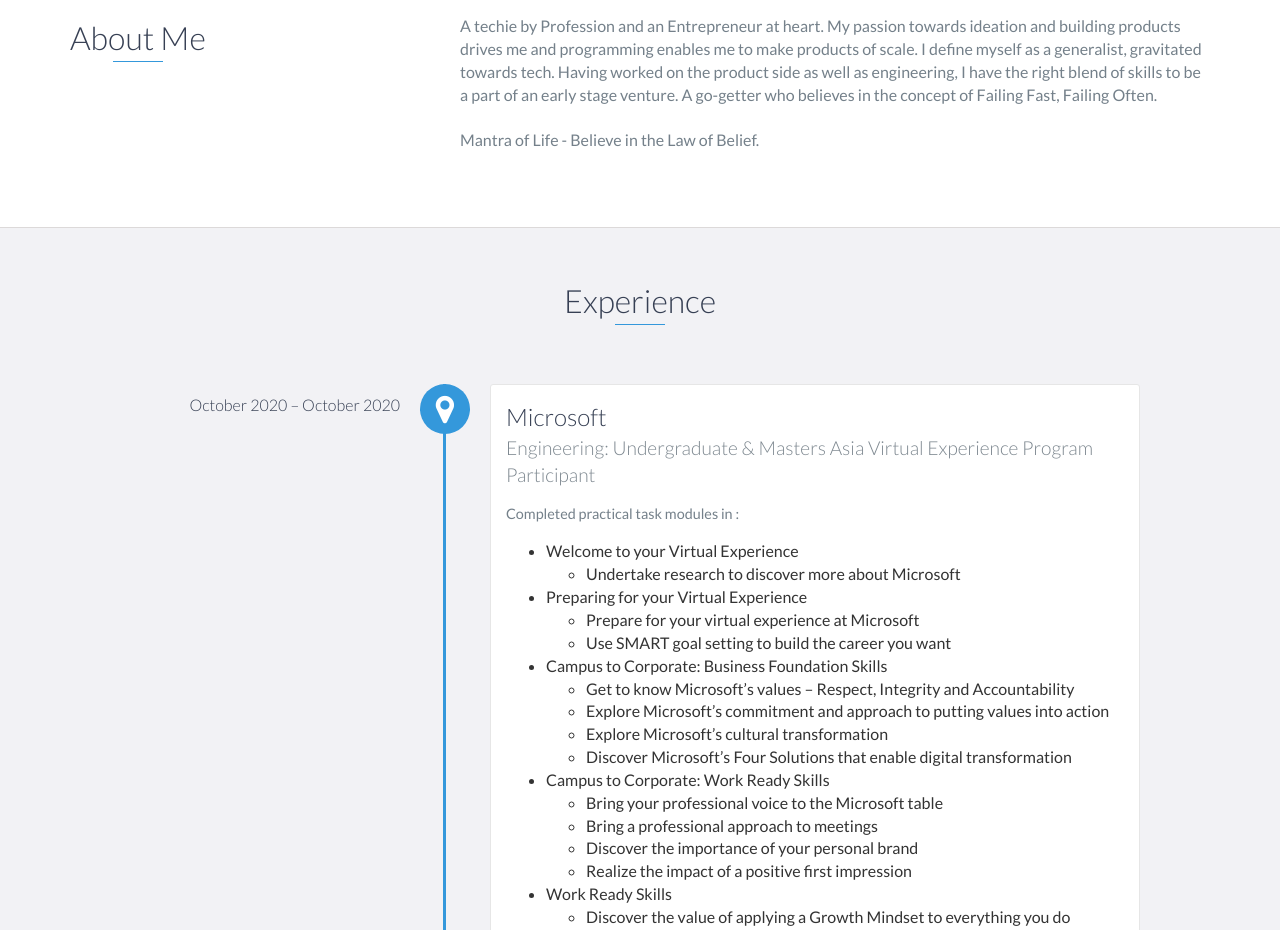
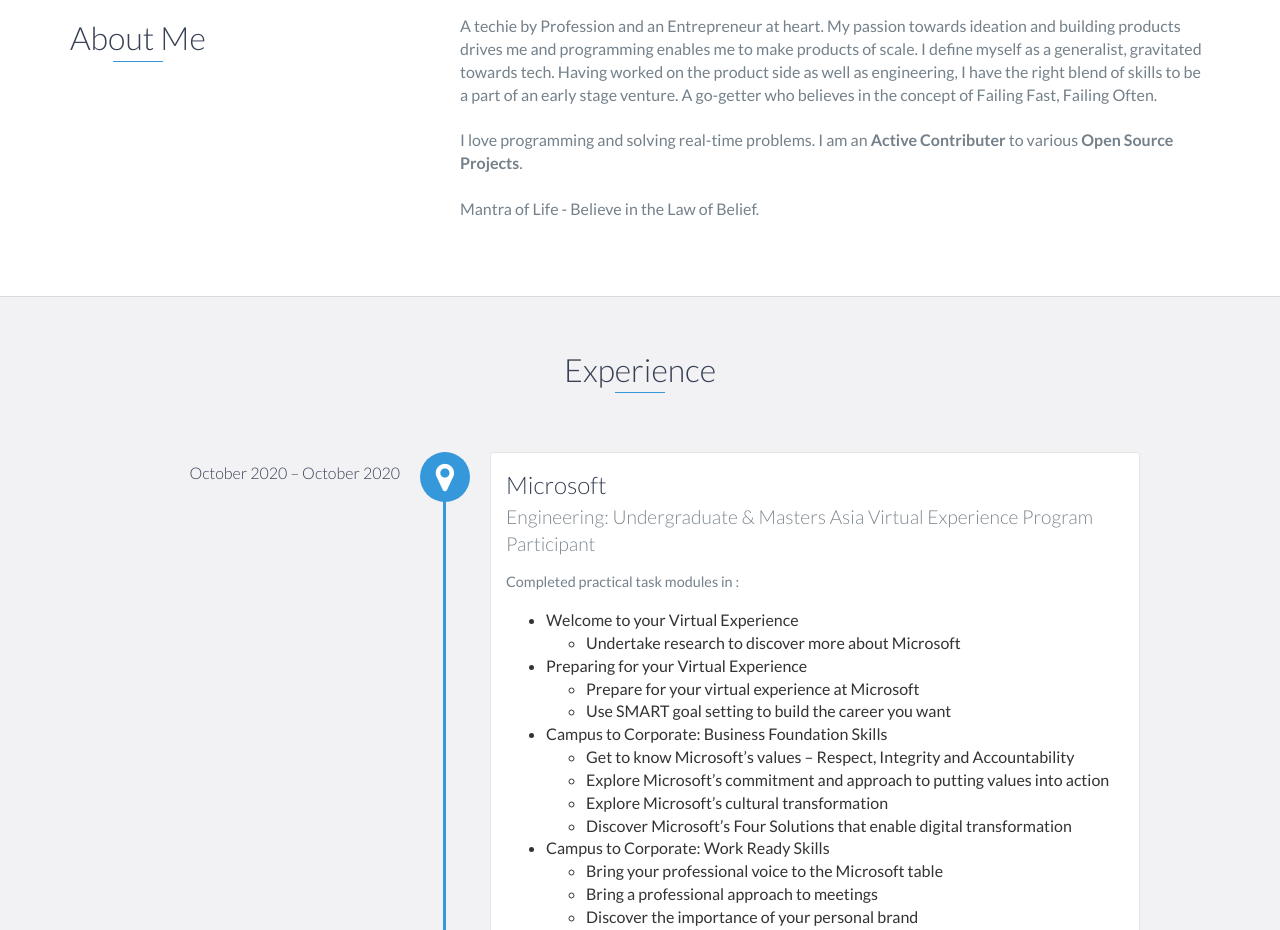
Before and after one commit to Suraj-Patro/Dev-Portfolio, a website: page index.html in a window 1280 px wide. Shown: the part 860-1790 px from the top of the page. Drawn offline with nearby package versions, Linux system fonts and the light colour scheme.

Commit message:
Update index.html

```diff
--- a/index.html
+++ b/index.html
@@ -119,6 +119,8 @@
                         I have the right blend of skills to be a part of an early stage venture.
                         A go-getter who believes in the concept of Failing Fast, Failing Often.
                         <br><br>
+			I love programming and solving real-time problems. I am an <b>Active Contributer</b> to various <b>Open Source Projects</b>.
+	                <br><br>
                         Mantra of Life - Believe in the Law of Belief.
                     </p>
                 </div>
```
